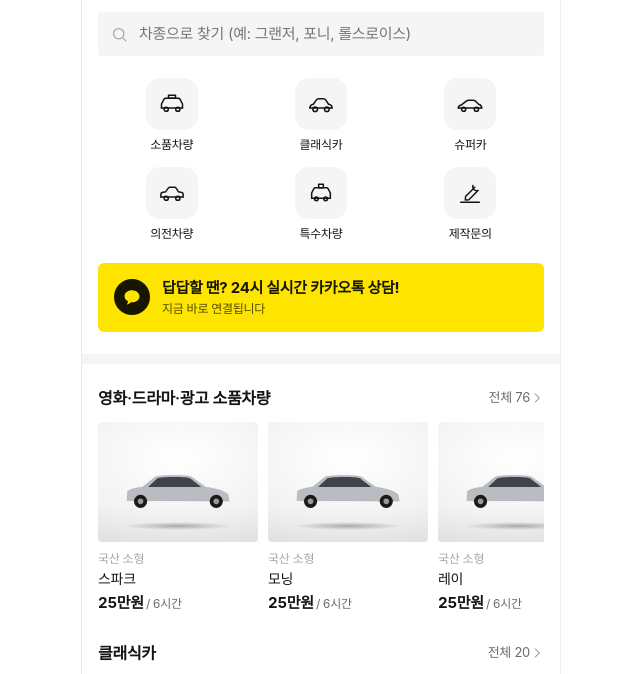
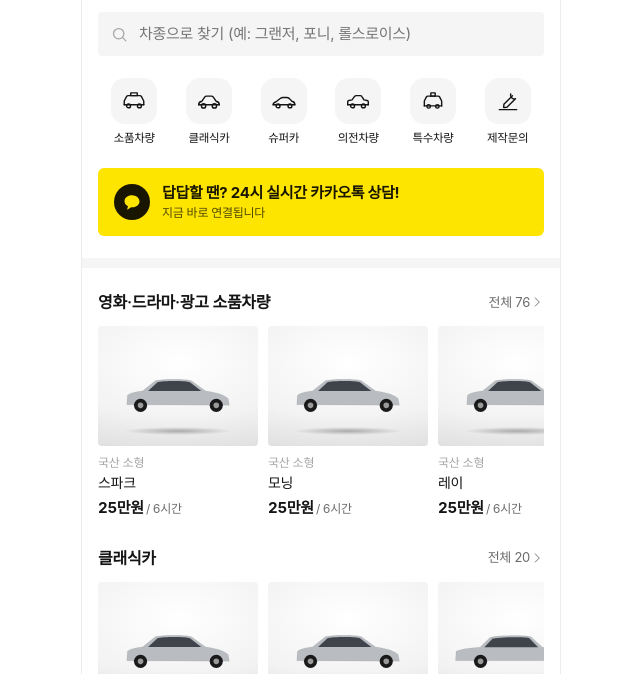
Before and after one commit to iseol0921-dot/DIVINE-APP, a plain HTML site: page index.html in a window 1280 px wide. Shown: the part 46-720 px from the top of the page, without its empty margins (319-959 px from the left). Drawn offline with Linux system fonts and the light colour scheme.

Commit message:
홈 카테고리 아이콘 한 줄 배치
Co-Authored-By: Claude Opus 5.5 <noreply@anthropic.com>
Claude-Session: https://claude.ai/code/session_0174jK77PyjfAXjCeRY34yw2

```diff
--- a/index.html
+++ b/index.html
@@ -85,10 +85,10 @@ textarea.in{height:auto;min-height:92px;padding:11px 12px;resize:vertical}
 .kakao .go{margin-left:auto;font-size:12px;font-weight:600;white-space:nowrap}
 
 /* home */
-.catrow{display:grid;grid-template-columns:repeat(3,1fr);gap:14px 2px}
-.catrow button{display:flex;flex-direction:column;align-items:center;gap:7px;font-size:12px;line-height:1.3;text-align:center;word-break:keep-all}
-.catrow .ic{width:52px;height:52px;border-radius:14px;background:var(--gray);display:grid;place-items:center}
-.catrow .ic svg{width:28px;height:28px;stroke-width:1.3}
+.catrow{display:grid;grid-template-columns:repeat(6,1fr);gap:2px}
+.catrow button{display:flex;flex-direction:column;align-items:center;gap:7px;font-size:11.5px;white-space:nowrap;line-height:1.3;text-align:center;word-break:keep-all}
+.catrow .ic{width:46px;height:46px;border-radius:14px;background:var(--gray);display:grid;place-items:center}
+.catrow .ic svg{width:26px;height:26px;stroke-width:1.3}
 .search{display:flex;align-items:center;gap:8px;height:44px;border-radius:4px;background:var(--gray);padding:0 12px}
 .search input{flex:1;min-width:0;border:0;background:transparent;outline:none;font-size:15px}
 .search svg{color:var(--muted);width:19px;height:19px}
```
